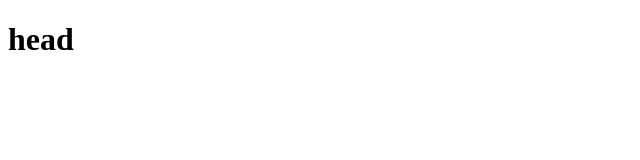
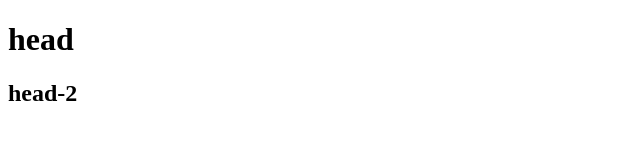
Before and after one commit to vanyusha-pupkin/git, a plain HTML site: page index.html in a window 1280 px wide. Shown: the whole page, without its empty margins (0-640 px from the left). Drawn offline with Linux system fonts and the light colour scheme.

Commit message:
change index.html

```diff
--- a/index.html
+++ b/index.html
@@ -6,5 +6,7 @@
 </head>
 <body>
 	<h1>head</h1>
+
+	<h2>head-2</h2>
 </body>
 </html>
```
